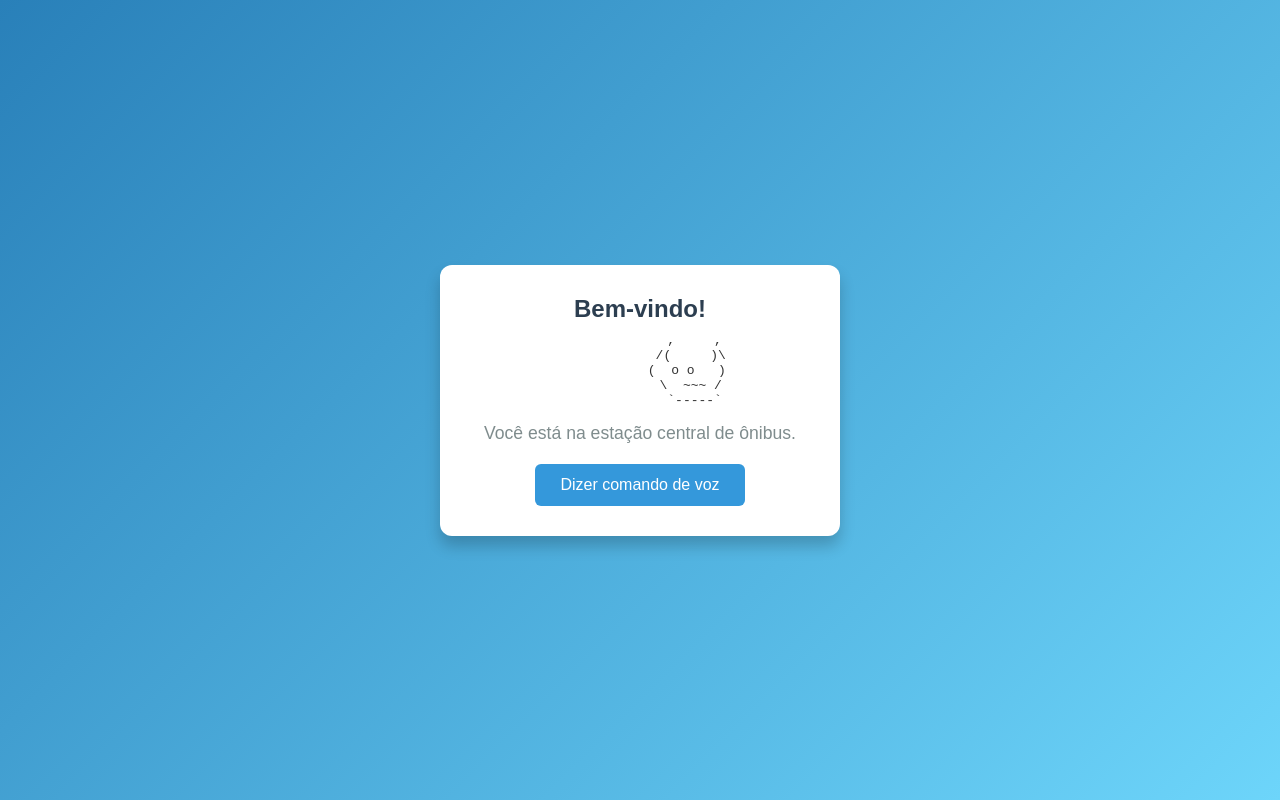
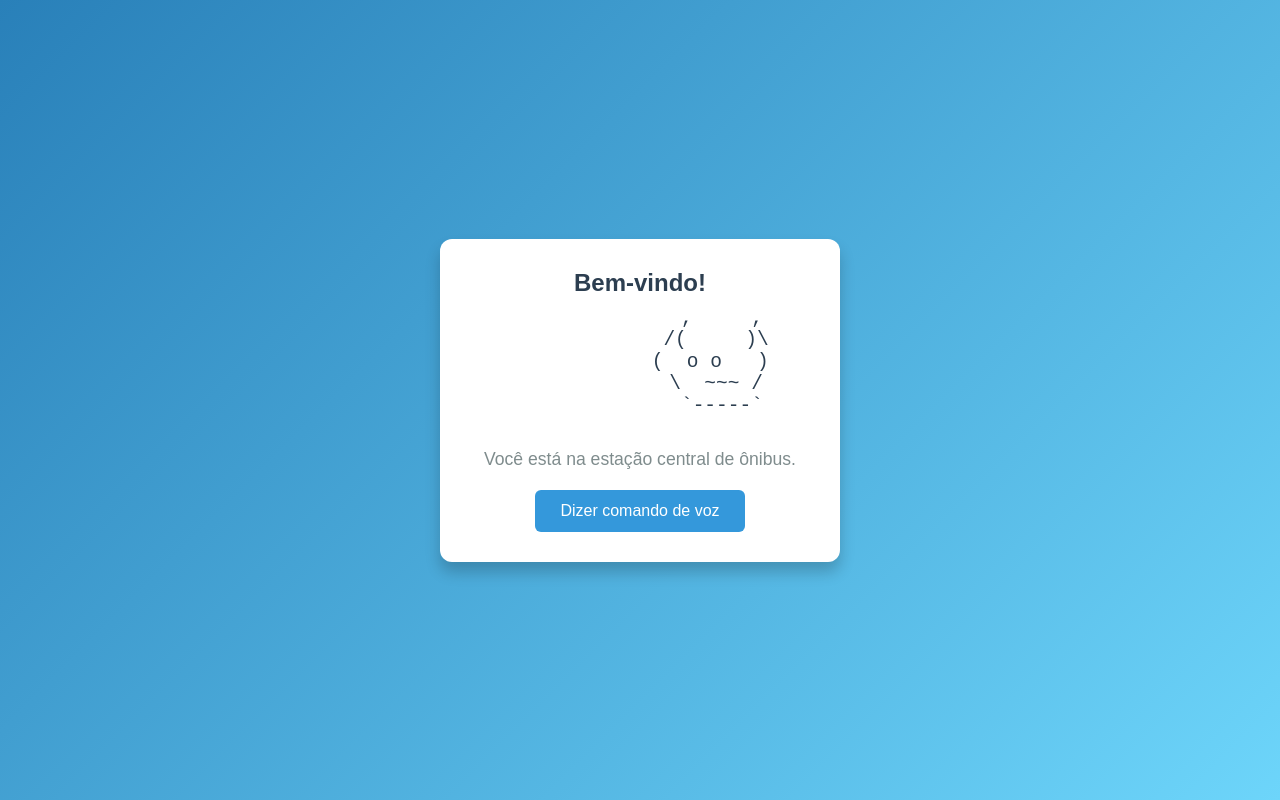
Before and after one commit to TomazAlexandre/July, a website: page public/index.html in a window 1280 px wide. Drawn offline with Linux system fonts and the light colour scheme.

Commit message:
Update style.css

```diff
--- a/public/style.css
+++ b/public/style.css
@@ -4,7 +4,13 @@
     padding: 0;
     box-sizing: border-box;
 }
-
+.ascii-art {
+    font-family: monospace;
+    font-size: 1.5em;
+    color: #2c3e50;
+    text-align: center;
+    margin-bottom: 10px;
+}
 body {
     font-family: 'Arial', sans-serif;
     display: flex;
```
